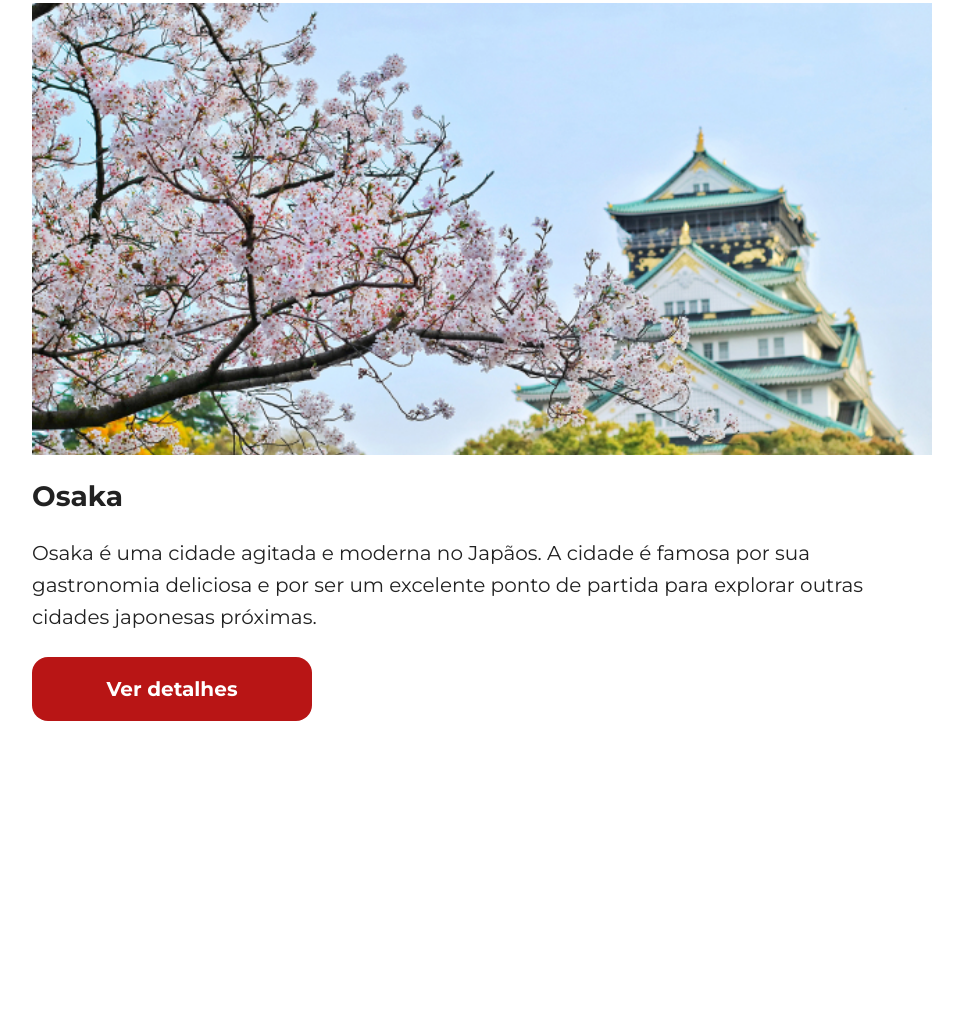
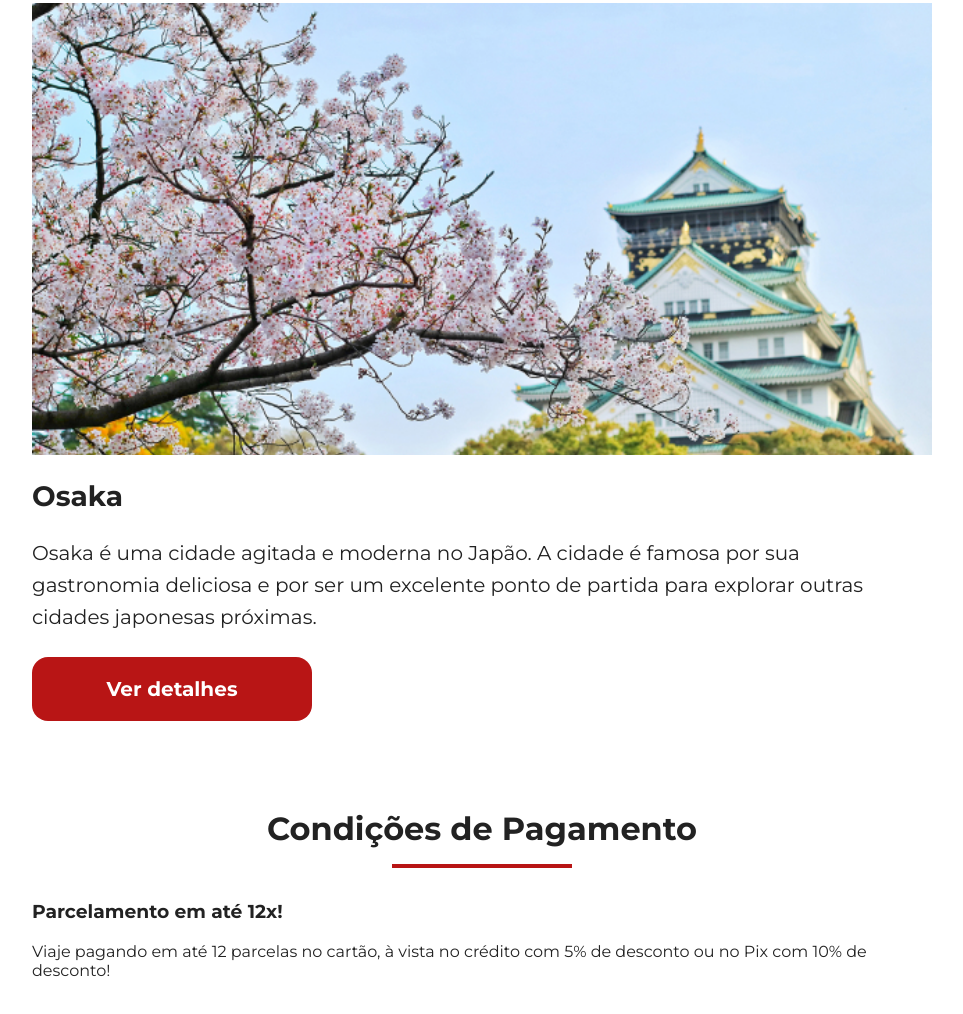
Before and after one commit to phwalves/jornada-viagens, a plain HTML site: page index.html in a window 1280 px wide. Shown: the part 4132-5146 px from the top of the page, without its empty margins (158-1121 px from the left). Before the commit the page ends 4941 px from the top, so only its background shows below. Drawn offline with Linux system fonts and the light colour scheme.

Commit message:
Adicionei estrutura da sessão de pagamentos

```diff
--- a/index.html
+++ b/index.html
@@ -139,7 +139,7 @@
           <div class="img-item"></div>
           <h3>Osaka</h3>
         </header>
-        <p class="content-text">Osaka é uma cidade agitada e moderna no Japãos. A cidade é famosa por sua gastronomia
+        <p class="content-text">Osaka é uma cidade agitada e moderna no Japão. A cidade é famosa por sua gastronomia
           deliciosa e por ser um
           excelente ponto de partida para explorar outras cidades japonesas próximas.
         </p>
@@ -149,6 +149,24 @@
       </article>
     </div>
   </section>
+  <section class="payments">
+    <div class="section-title">
+      <h2>Condições de Pagamento</h2>
+      <hr>
+    </div>
+    <div class="text-content">
+      <h3>Parcelamento em até 12x!</h3>
+      <p>
+        Viaje pagando em até 12 parcelas no cartão, à vista no crédito com 5% de desconto ou no Pix com 10% de
+        desconto!
+      </p>
+    </div>
+    <div class="image-content">
+      <div class="image bag"></div>
+      <div class="image passport"></div>
+      <div class="image people"></div>
+    </div>
+  </section>
 
 
 </html>
```
